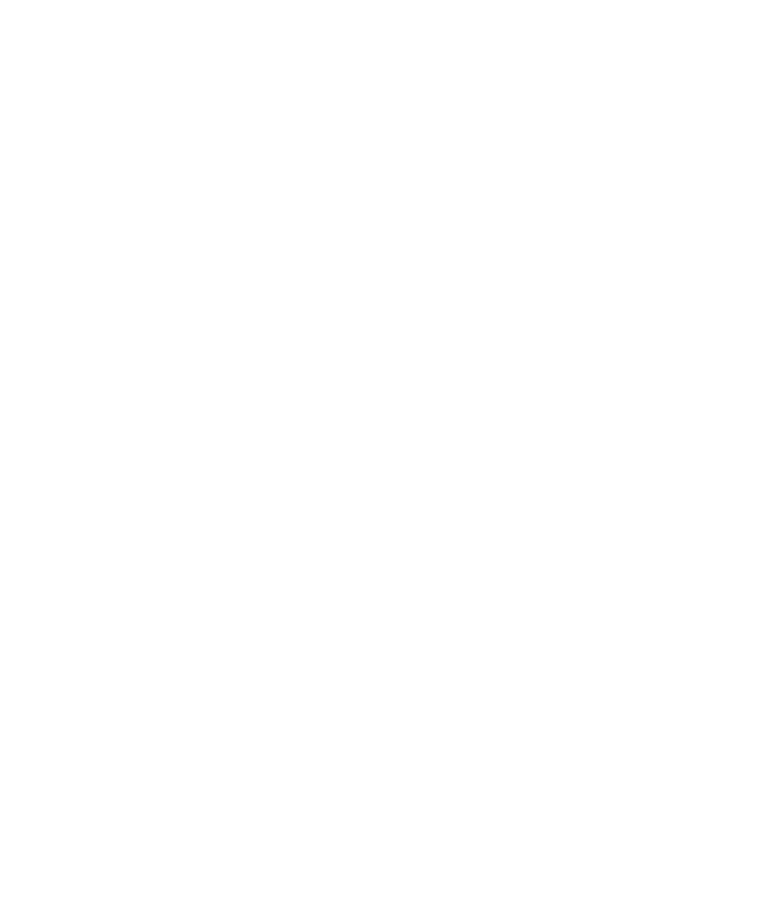
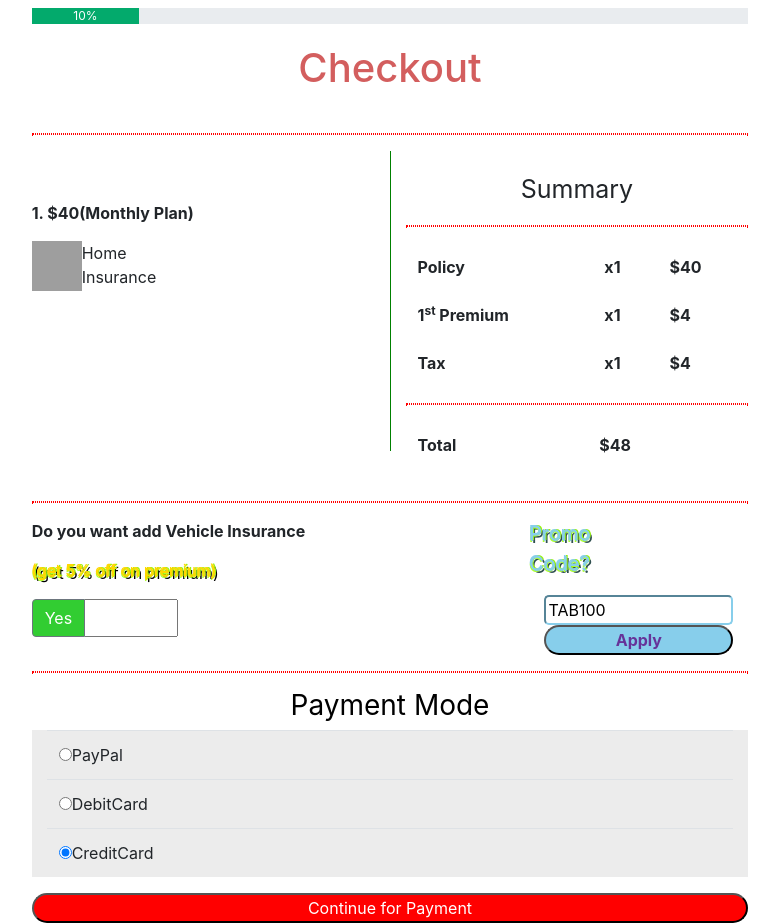
Before and after one commit to rishitarathore/Home-Insurance-Policy-App, an Angular app: page /check-out in a window 1280 px wide. Before the commit this address led to /. Shown: the whole page, without its empty margins (250-1029 px from the left). Before the commit the page ends 800 px from the top, so only its background shows below. Built offline with nearby package versions, Linux system fonts and the light colour scheme; grey boxes are pictures that could not be loaded.

Commit message:
second commit

```diff
--- a/src/app/app-routing.module.ts
+++ b/src/app/app-routing.module.ts
@@ -2,10 +2,12 @@
 import { RouterModule, Routes } from '@angular/router';
 import { CustomerConsentComponent } from './customer-consent/customer-consent.component';
 import { OtherDetailsComponent } from './other-details/other-details.component';
+import { CheckOutComponent } from './check-out/check-out.component';
 
 const routes: Routes = [
   { path: 'customer-consent', component:CustomerConsentComponent },
   { path: 'other-details', component:OtherDetailsComponent},
+  { path: 'check-out', component:CheckOutComponent},
 
   { path: '',   redirectTo: '/customer-consent', pathMatch: 'full' },
    // Wildcard route for a 404 page
--- a/src/app/app.module.ts
+++ b/src/app/app.module.ts
@@ -6,13 +6,15 @@
 import { CustomerConsentComponent } from './customer-consent/customer-consent.component';
 import { OtherDetailsComponent } from './other-details/other-details.component';
 import { ProgressBarComponent } from './progress-bar/progress-bar.component';
+import { CheckOutComponent } from './check-out/check-out.component';
 
 @NgModule({
   declarations: [
     AppComponent,
     CustomerConsentComponent,
     OtherDetailsComponent,
-    ProgressBarComponent
+    ProgressBarComponent,
+    CheckOutComponent
   ],
   imports: [
     BrowserModule,
--- /dev/null
+++ b/src/app/check-out/check-out.component.css
@@ -0,0 +1,58 @@
+img{
+    height: 50px;
+    width: 50px;
+}
+.vr
+{
+    height: 300px;
+    border-left:1px solid green;
+}
+#col1
+{
+    padding-top: 50px;
+}
+#col2
+{
+    padding-top:20px;
+}
+.text-center.tc{
+    color:rgb(211, 94, 94);
+    padding-bottom: 25px;
+}
+#p1
+{
+    color: gold;
+    text-shadow: -1px -1px 0, 1px -1px 0 rgb(152, 243, 14), -1px 1px 0 greenyellow, 2px 2px 0 black ;
+}
+#bt
+{
+    background-color: skyblue;
+    color:rebeccapurple;
+    font-weight: bold;
+}
+hr
+{
+    background-color:white;
+    border:1px dotted red;
+}
+#p2
+{
+    text-shadow: -1px -1px 0, 1px -1px 0 rgb(152, 243, 14), -1px 1px 0 greenyellow, 2px 2px 0 darkslategray;
+}
+.container.col-md-7
+{
+    padding-top:20px;
+}
+.tr2
+{
+    font-weight: bold;
+}
+
+.container.col4
+{
+    background-color: #ECECEC;
+}
+button{
+    background-color: red;
+    color:white;
+}
--- /dev/null
+++ b/src/app/check-out/check-out.component.html
@@ -0,0 +1,97 @@
+<app-progress-bar></app-progress-bar>
+<div class="container col-md-7">
+    <h1 class="text-center tc">Checkout</h1>
+    <hr />
+    <div class="row">
+        <div class="col" id="col1">
+        <p style="font-weight: bold;">1. $40(Monthly Plan)</p>
+        <img style="float: left;" src="assets\images\gettyimages-183881669-612x612.jpg" alt="image">
+        <p >Home <br>
+        Insurance</p>
+        </div>
+        <div class="vr"></div>
+        <div class='col' id="col2">
+        <p style="font-size: 25px;" class="text-center">Summary</p>
+        <hr/>
+        <table class="table table-borderless">
+            <tr class="tr2">
+            <td>Policy</td>
+            <td>x1</td>
+            <td>$40</td>
+            </tr>
+            <tr class="tr2">
+            <td>1<sup>st</sup> Premium</td>
+            <td>x1</td>
+            <td>$4</td>
+            </tr>
+            <tr class="tr2" >
+            <td>Tax</td>
+            <td>x1</td>
+            <td>$4</td>
+            </tr>
+        </table>
+        <hr/>
+        <table class="table table-borderless">
+            <tr class="tr2">
+                <td>Total</td>
+                <td>$48</td>
+            </tr>
+        </table>
+        </div>
+    </div>
+    <hr/>
+    <div>
+    <div class="row">
+        <div class="col-8">
+
+            <p style="font-weight: bold;">Do you want add Vehicle Insurance</p>
+            <p id="p1" >(get 5% off on premium)</p>
+            <div class="input-group mb-3">
+                <div class="input-group-prepend">
+                  <button style="background-color: limegreen;color: white;" class="btn btn-outline-secondary" type="button">Yes</button>
+                </div>
+                <input style="width:20%;" type="text" >
+              </div>
+        </div>
+        <div class="col-4">
+            <p id="p2" style="font-size: 20px;color: skyblue;">Promo <br>
+                Code?</p>
+            <div class="col">
+            <input style="border-radius:5px;width:100%;border-color: skyblue;" value="TAB100">
+            <button id="bt" type="button" class="rounded-pill btn-block">Apply</button>
+             </div>
+
+    </div>
+</div>
+<hr/>
+<h3 style="color: black;font-weight:normal;" class="text-center">Payment Mode</h3>
+    <div class="container col4">
+    <table class="table tb">
+      <tr class="tr1">
+      <td class="td1">
+          <input name="radio" type="radio" id="rd1">
+          <label for="radio" class="form-check-label" for="rd1">
+            PayPal
+          </label>
+        </td>
+      </tr>
+      <tr class="tr1">
+      <td class="td1">
+            <input name="radio" type="radio" id="rd2">
+            <label for ="radio" class="form-check-label" for="rd2">
+              DebitCard
+            </label>
+          </td>
+        </tr>
+        <tr class="tr1">
+      <td class="td1" >
+              <input name="radio" type="radio" id="rd3" checked>
+              <label for="radio" class="form-check-label" for="rd3">
+                CreditCard
+              </label>
+            </td>
+          </tr>
+    </table>
+      </div>
+      <button type="button" class="rounded-pill btn-block">Continue for Payment</button>
+</div>
--- /dev/null
+++ b/src/app/check-out/check-out.component.ts
@@ -0,0 +1,15 @@
+import { Component, OnInit } from '@angular/core';
+
+@Component({
+  selector: 'app-check-out',
+  templateUrl: './check-out.component.html',
+  styleUrls: ['./check-out.component.css']
+})
+export class CheckOutComponent implements OnInit {
+
+  constructor() { }
+
+  ngOnInit(): void {
+  }
+
+}
--- a/src/app/other-details/other-details.component.html
+++ b/src/app/other-details/other-details.component.html
@@ -73,6 +73,6 @@
           <div class="col pl-0">
             <button class="rounded-pill btn-block" id="btn-custom" (click)= "prev()" >Back</button></div>
           <div class="col pr-0">
-            <button class="rounded-pill btn-block" id="btn-custom">Continue</button></div>
+            <button class="rounded-pill btn-block" id="btn-custom" (click)= "next()">Continue</button></div>
         </div>
 </div>
--- a/src/app/other-details/other-details.component.ts
+++ b/src/app/other-details/other-details.component.ts
@@ -18,4 +18,11 @@
     this.router.navigate(['customer-consent']);
   }
 
+  next()
+  {
+    this.router.navigate(['check-out']);
+
+  }
+
+
 }
```
Also changed, not shown: 1 other file (tests, documents, lock files or other folders).
